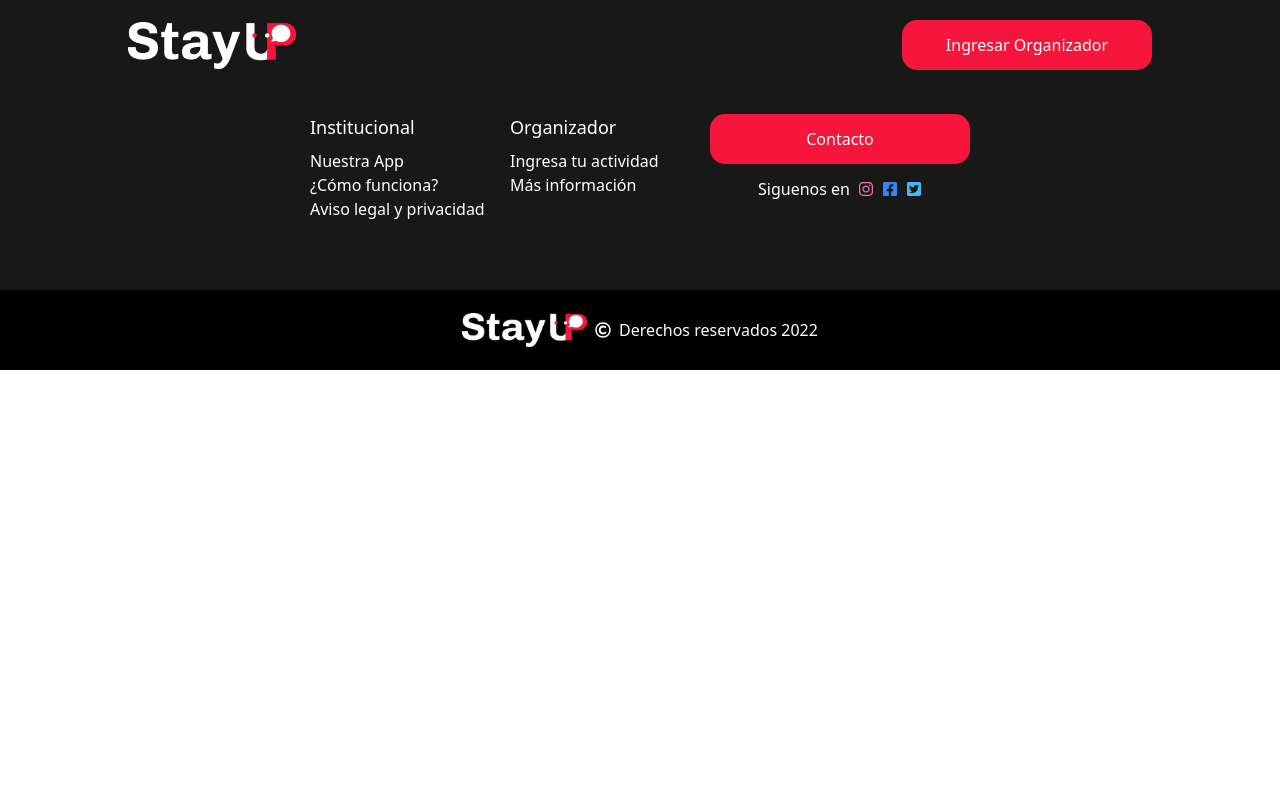
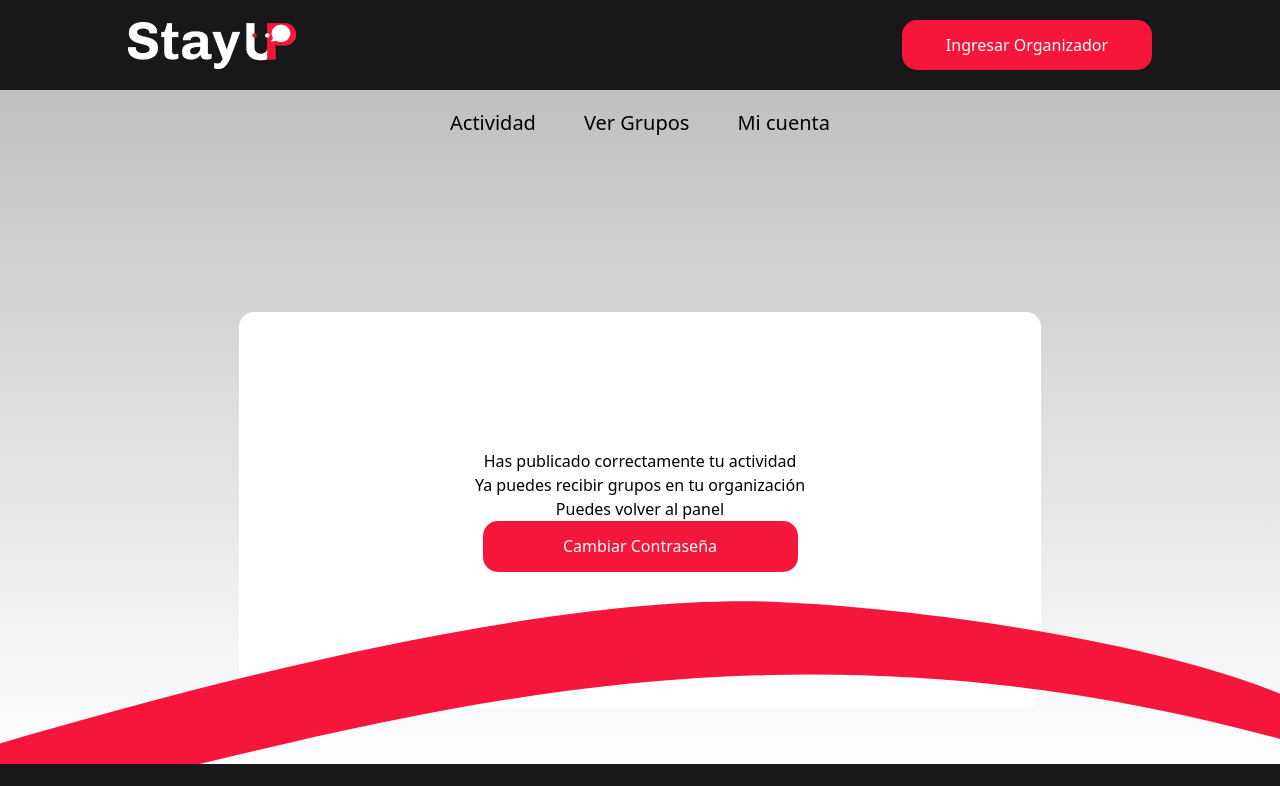
Before and after one commit to makloster/NoCountry-StayUp, a React (Create React App) app in the folder Front/web/: page /miCuenta in a window 1280 px wide. Shown: the top 786 px of the page. Built offline with nearby package versions, Linux system fonts and the light colour scheme.

Commit message:
agregando vistas web

```diff
--- a/Front/web/src/components/Navbar.jsx
+++ b/Front/web/src/components/Navbar.jsx
@@ -1,10 +1,13 @@
 import imgLogo from "../assets/logo.png";
+import { Link } from "react-router-dom";
 
 const Navbar = () => {
     return (
         <div className='w-full h-[90px] bg-[#181818]  flex items-center justify-center'>
             <div className='w-[80%] max-w-[1400px] h-full  flex items-center justify-between'>
-                <img src={imgLogo} alt='' />
+                <Link to={"/"}>
+                    <img src={imgLogo} alt='' />
+                </Link>
                 <button className='w-[250px] h-[50px] bg-[#F6163C] text-white  rounded-[15px] flex items-center justify-center'>
                     Ingresar Organizador
                 </button>
--- /dev/null
+++ b/Front/web/src/components/VistaActividadPublicada/ActividadPublicada.jsx
@@ -0,0 +1,23 @@
+import React from "react";
+import vector5 from "../../assets/vectorp5.svg";
+
+const ActividadPublicada = () => {
+    return (
+        <div className='w-full h-[674px] bg-gradient-to-b from-[#c0c0c0] to-[white] relative '>
+            <img
+                src={vector5}
+                alt=''
+                className='absolute w-full bottom-0 left-0'
+            />
+            <div className=' h-full flex items-center justify-center '>
+                <form className='bg-white w-[802px] h-[396px] rounded-[15px] flex   flex-col items-center justify-center'>
+                    <h1 className="w-full h-[90px] text-[#F6163C] text-[32px] font-semibold flex items-center  justify-center">Has publicado correctamente tu actividad</h1>
+                    <h2>Ya puedes recibir grupos en tu organización</h2>
+                    <h2>Puedes volver al panel</h2>
+                </form>
+            </div>
+        </div>
+    );
+};
+
+export default ActividadPublicada;
--- a/Front/web/src/components/VistaCargaDeDatos/ComponentesFormulario/ButtonPublicar.jsx
+++ b/Front/web/src/components/VistaCargaDeDatos/ComponentesFormulario/ButtonPublicar.jsx
@@ -1,13 +1,14 @@
 import React from "react";
-
+import { Link } from "react-router-dom";
 const ButtonPublicar = () => {
     return (
         <div className='bg-white h-[120px] rounded-[15px] flex   flex-row items-center justify-center'>
-
             {" "}
-            <button className='w-[315px] h-[50px] bg-[#F6163C] text-white  rounded-[15px] flex items-center justify-center'>
-                Publicar Actividad
-            </button>
+            <Link to={"./actividadPublicada"}>
+                <button className='w-[315px] h-[51px] bg-[#F6163C] text-white  rounded-[15px] flex items-center justify-center'>
+                    Publicar Actividad
+                </button>
+            </Link>
         </div>
     );
 };
--- a/Front/web/src/components/VistaCargaDeDatos/ComponentesFormulario/TabsNavegacion.jsx
+++ b/Front/web/src/components/VistaCargaDeDatos/ComponentesFormulario/TabsNavegacion.jsx
@@ -1,13 +1,15 @@
 import React from "react";
+import { Link } from "react-router-dom";
 
 const TabsNavegacion = () => {
     return (
         <div>
             {" "}
             <ul
-                className='nav nav-tabs flex flex-col md:flex-row flex-wrap list-none border-b-0 pl-0 mb-4'
+                className='nav nav-tabs flex flex-col  justify-center md:flex-row flex-wrap list-none border-b-0 pl-0 mb-4'
                 id='tabs-tabFill'
                 role='tablist'>
+                <Link to={"./verGrupos"}>
                     <li
                         className='nav-item flex-auto text-center'
                         role='presentation'>
@@ -22,12 +24,22 @@ const TabsNavegacion = () => {
                             Actividad
                         </h1>
                     </li>
-                <li class='nav-item flex-auto text-center' role='presentation'>
+                </Link>
+
+                <Link to={"./verGrupos"}>
+                    <li
+                        class='nav-item flex-auto text-center'
+                        role='presentation'>
                         <h1 className=' nav-link w-full block font-medium text-xl leading-tight border-x-0 border-t-0 border-b-2 border-transparent px-6 py-3 my-2 hover:border-transparent hover:bg-gray-100 focus:border-transparent'>
                             Ver Grupos
                         </h1>
                     </li>
-                <li class='nav-item flex-auto text-center' role='presentation'>
+                </Link>
+
+                <Link to={"./miCuenta"}>
+                    <li
+                        class='nav-item flex-auto text-center'
+                        role='presentation'>
                         <h1
                             className='nav-link w-full block font-medium text-xl leading-tight border-x-0 border-t-0 border-b-2 border-transparent px-6 py-3 my-2 hovr:borde-transparent hover:bg-gray-100 focus:border-transparent'
                             id='tabs-messages-tabFill'
@@ -39,6 +51,7 @@ const TabsNavegacion = () => {
                             Mi cuenta
                         </h1>
                     </li>
+                </Link>
             </ul>
         </div>
     );
--- /dev/null
+++ b/Front/web/src/components/VistaContrasenaCambiada/VistaContrasenaCambiada.jsx
@@ -0,0 +1,20 @@
+import React from 'react'
+import vector5 from "../../assets/vectorp5.svg";
+
+export const VistaContrasenaCambiada = () => {
+  return (
+    <div><div className='w-full h-[674px] bg-gradient-to-b from-[#c0c0c0] to-[white] relative '>
+    <img
+        src={vector5}
+        alt=''
+        className='absolute w-full bottom-0 left-0'
+    />
+    <div className=' h-full flex items-center justify-center '>
+        <form className='bg-white w-[802px] h-[396px] rounded-[15px] flex   flex-col items-center justify-center'>
+            <h1 className="w-full h-[90px] text-[#F6163C] text-[32px] font-semibold flex items-center  justify-center">Has cambiado la contraseña correctamente</h1>
+            <h2>Puedes volver al panel</h2>
+        </form>
+    </div>
+</div></div>
+  )
+}
--- /dev/null
+++ b/Front/web/src/components/VistaMiCuenta/MiCuenta.jsx
@@ -0,0 +1,33 @@
+import React from 'react'
+import TabsNavegacion from '../VistaCargaDeDatos/ComponentesFormulario/TabsNavegacion'
+import vector5 from "../../assets/vectorp5.svg";
+import { Link } from 'react-router-dom';
+const MiCuenta = () => {
+  return (
+    <div>
+
+    <div className='w-full h-[674px] bg-gradient-to-b from-[#c0c0c0] to-[white] relative '>
+        <TabsNavegacion/>
+        <img
+            src={vector5}
+            alt=''
+            className='absolute w-full bottom-0 left-0'
+        />
+        <div className=' h-full flex items-center justify-center '>
+            <form className='bg-white w-[802px] h-[396px] rounded-[15px] flex   flex-col items-center justify-center'>
+                <h1>Has publicado correctamente tu actividad</h1>
+                <h2>Ya puedes recibir grupos en tu organización</h2>
+                <h2>Puedes volver al panel</h2>
+                <Link to={"./contrasenaCambiada"}>
+                <button className='w-[315px] h-[51px] bg-[#F6163C] text-white  rounded-[15px] flex items-center justify-center'>
+                    Cambiar Contraseña
+                </button>
+            </Link>
+            </form>
+        </div>
+    </div>
+</div>
+  )
+}
+
+export default MiCuenta
--- /dev/null
+++ b/Front/web/src/components/VistaVerGrupos/VerGrupos.jsx
@@ -0,0 +1,28 @@
+import React from "react";
+import vector5 from "../../assets/vectorp5.svg";
+import TabsNavegacion from "../VistaCargaDeDatos/ComponentesFormulario/TabsNavegacion";
+
+const VerGrupos = () => {
+    return (
+        <div>
+
+            <div className='w-full h-[674px] bg-gradient-to-b from-[#c0c0c0] to-[white] relative '>
+                <TabsNavegacion/>
+                <img
+                    src={vector5}
+                    alt=''
+                    className='absolute w-full bottom-0 left-0'
+                />
+                <div className=' h-full flex items-center justify-center '>
+                    <form className='bg-white w-[802px] h-[396px] rounded-[15px] flex   flex-col items-center justify-center'>
+                        <h1>Has publicado correctamente tu actividad</h1>
+                        <h2>Ya puedes recibir grupos en tu organización</h2>
+                        <h2>Puedes volver al panel</h2>
+                    </form>
+                </div>
+            </div>
+        </div>
+    );
+};
+
+export default VerGrupos;
--- a/Front/web/src/router/AppRouter.jsx
+++ b/Front/web/src/router/AppRouter.jsx
@@ -3,13 +3,29 @@ import { BrowserRouter, Route, Routes } from "react-router-dom";
 import Home from "../pages/Home";
 import Navbar from "../components/Navbar";
 import Footer from "../components/Footer";
+import ActividadPublicada from "../components/VistaActividadPublicada/ActividadPublicada";
+import VerGrupos from "../components/VistaVerGrupos/VerGrupos";
+import MiCuenta from "../components/VistaMiCuenta/MiCuenta";
+import { VistaContrasenaCambiada } from "../components/VistaContrasenaCambiada/VistaContrasenaCambiada";
 
 const AppRouter = () => {
     return (
         <BrowserRouter>
             <Navbar />
             <Routes>
-                <Route path='/' element={<Home />} />
+                <Route exact path='/' element={<Home />} />
+                <Route exact path='/verGrupos' element={<VerGrupos />} />
+                <Route exact path='/miCuenta' element={<MiCuenta />} />
+                <Route
+                    exact
+                    path='/miCuenta/contrasenaCambiada'
+                    element={<VistaContrasenaCambiada />}
+                />
+
+                <Route
+                    path='/actividadPublicada'
+                    element={<ActividadPublicada />}
+                />
             </Routes>
             <Footer />
         </BrowserRouter>
```
Lines whose indentation alone changed are shown as unchanged.
